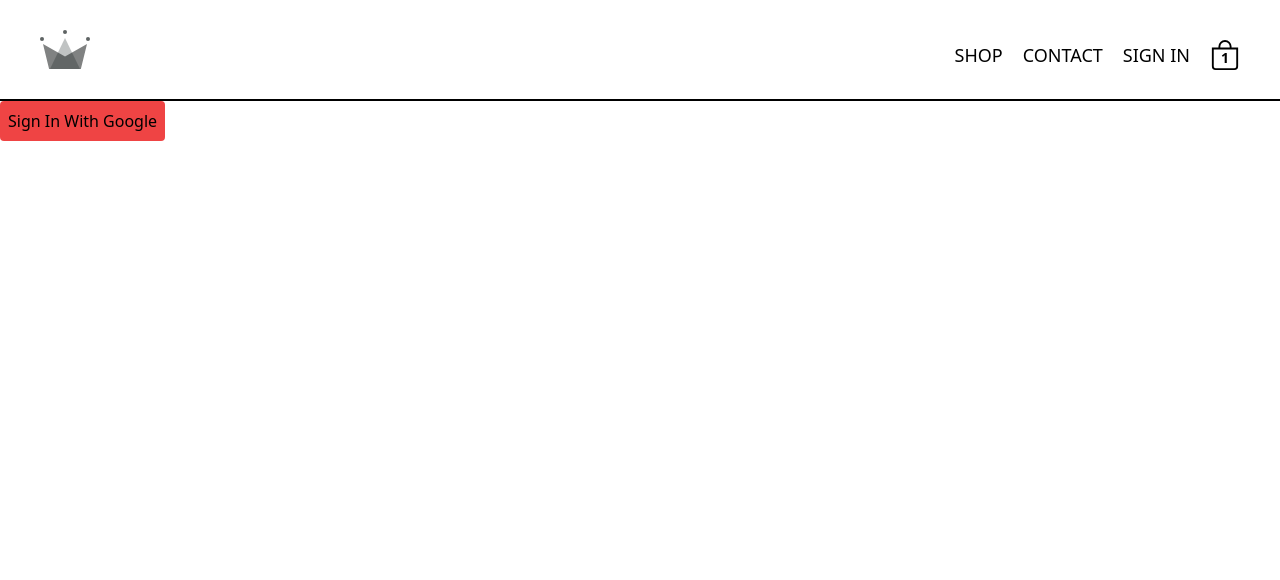
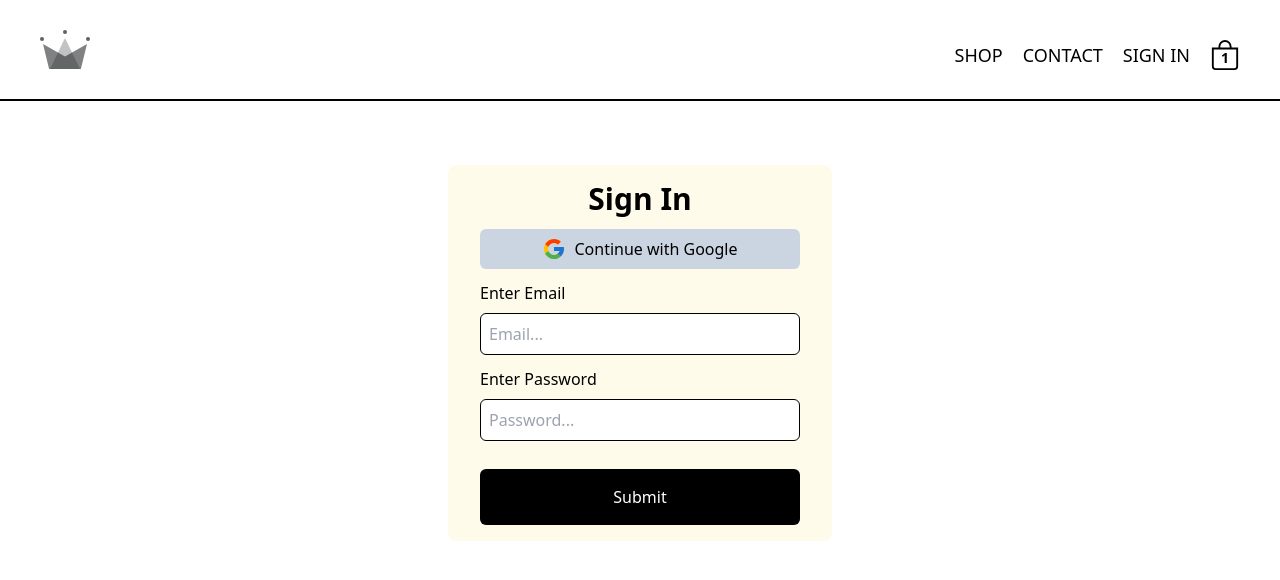
Before and after one commit to lhpellizzon/dibs-clothing, a React (Vite) app: page /login in a window 1280 px wide. Shown: the top 580 px of the page. Built offline with nearby package versions, Linux system fonts and the light colour scheme.

Commit message:
Creating SignIn Page form

```diff
--- a/src/pages/SignIn.jsx
+++ b/src/pages/SignIn.jsx
@@ -1,7 +1,14 @@
+import { useState } from "react";
 import { signInWithGooglePopup, createUserDocumentFromAuth } from "../utils/firebase/firebase.utils";
+import { FcGoogle } from "react-icons/fc";
 import { Helmet } from "react-helmet";
 
 function SignIn() {
+  const [form, setForm] = useState({
+    email: "",
+    password: "",
+  });
+
   const googleLogin = async () => {
     const { user } = await signInWithGooglePopup();
 
@@ -14,15 +21,69 @@ function SignIn() {
 
   //   const userDocRef = await createUserDocumentFromAuth(user);
   // };
+  const handleOnChange = (e) => {
+    setForm((prev) => ({
+      ...prev,
+      [e.target.id]: e.target.value,
+    }));
+  };
 
+  console.log(form);
+
+  const { email, password } = form;
   return (
     <div>
       <Helmet>
         <title>Sign In | Dibs</title>
       </Helmet>
-      <button className="bg-red-500 p-2 rounded" onClick={googleLogin}>
-        Sign In With Google
-      </button>
+      <section id="signin" className="">
+        <div className="container mx-auto mt-16 flex items-center justify-center">
+          <div className="w-96 mx-2 rounded-lg  bg-amber-50">
+            <form className="flex flex-col items-center px-8 py-4">
+              <h1 className="text-3xl font-bold  mb-3 w-full text-center">Sign In</h1>
+              <div className="flex flex-col mb-3 gap-2 min-w-full">
+                <button
+                  className="p-2 w-full rounded-md flex items-center justify-center gap-2 bg-slate-300"
+                  type="email"
+                  name="email"
+                  id="email"
+                  value={email}
+                  placeholder="Email..."
+                  onChange={handleOnChange}
+                >
+                  <FcGoogle className="text-2xl" />
+                  Continue with Google
+                </button>
+              </div>
+              <div className="flex flex-col mb-3 gap-2 min-w-full">
+                <label htmlFor="email">Enter Email</label>
+                <input
+                  className="p-2 w-full rounded-md border-black border-x border-y"
+                  type="email"
+                  name="email"
+                  id="email"
+                  value={email}
+                  placeholder="Email..."
+                  onChange={handleOnChange}
+                />
+              </div>
+              <div className="flex flex-col mb-3 gap-2 min-w-full">
+                <label htmlFor="password">Enter Password</label>
+                <input
+                  className="p-2 w-full rounded-md border-black border-x border-y"
+                  type="password"
+                  name="password"
+                  id="password"
+                  value={password}
+                  placeholder="Password..."
+                  onChange={handleOnChange}
+                />
+              </div>
+              <input className="min-w-full mt-4 rounded-md bg-black text-white py-4" type="submit" value="Submit" />
+            </form>
+          </div>
+        </div>
+      </section>
     </div>
   );
 }
```
